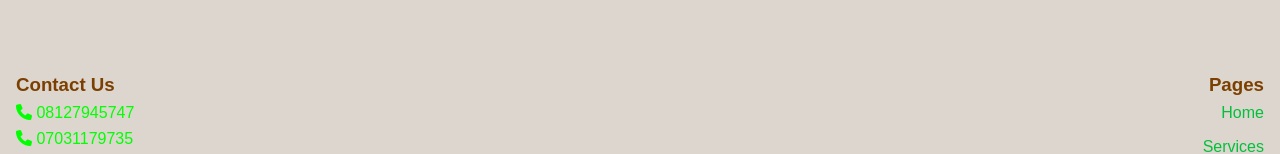
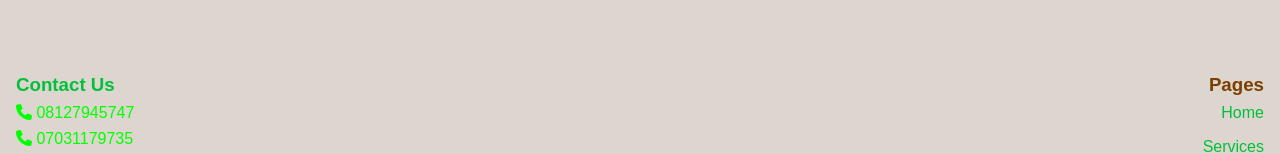
Before and after one commit to EzeElijahTochukwu/NewAbba, a React (Vite) app: page / in a window 1280 px wide. Shown: the part 1040-1194 px from the top of the page. Built offline with nearby package versions, Linux system fonts and the light colour scheme.

Commit message:
Update index.css

```diff
--- a/src/index.css
+++ b/src/index.css
@@ -243,6 +243,9 @@ main {
   flex: 1;
 
 }
+.footer-left h3{
+  color:#03C03C;
+}
 
 /* Nav links are vertical on all screen sizes */
 .footer-links {
```
